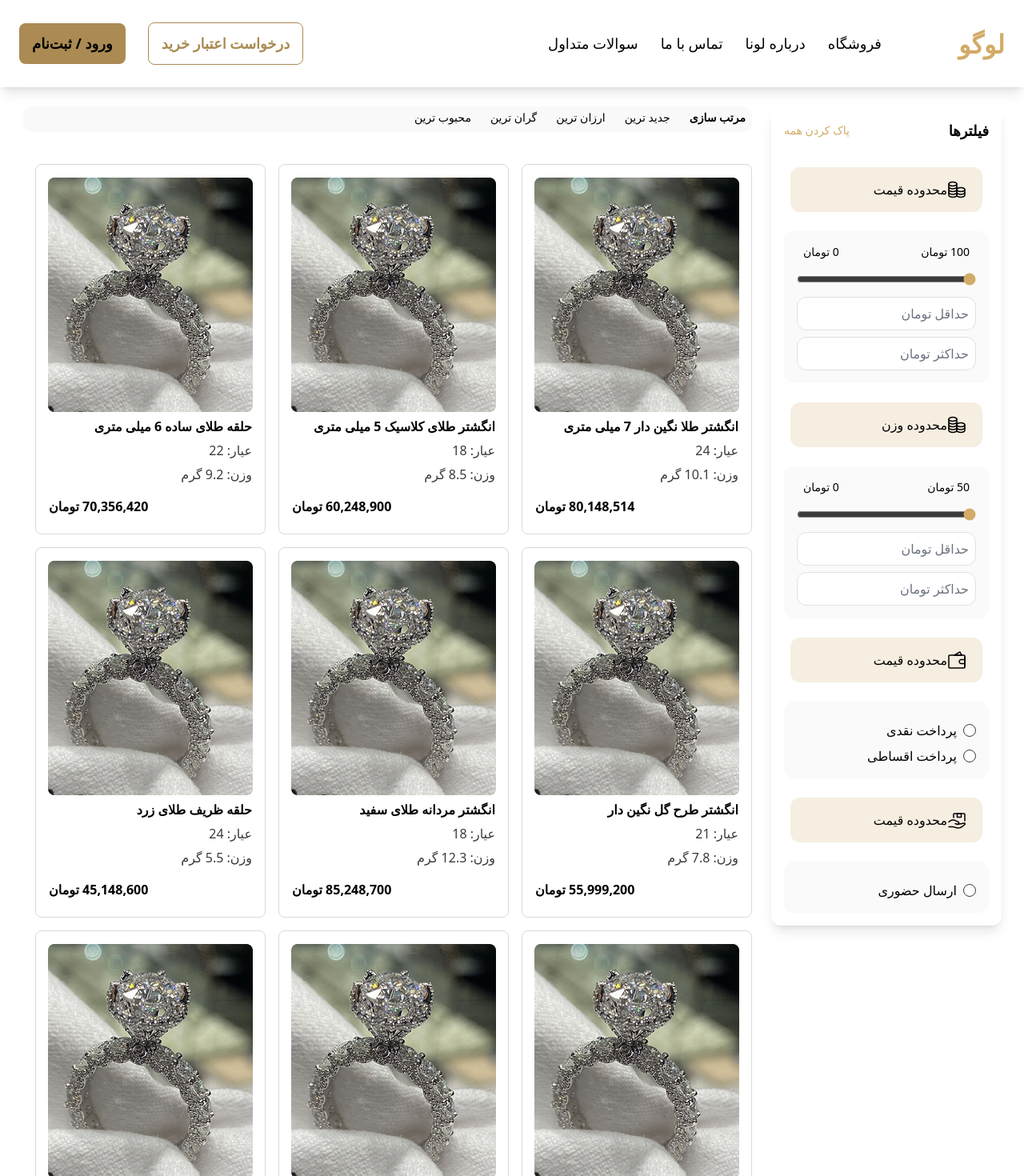
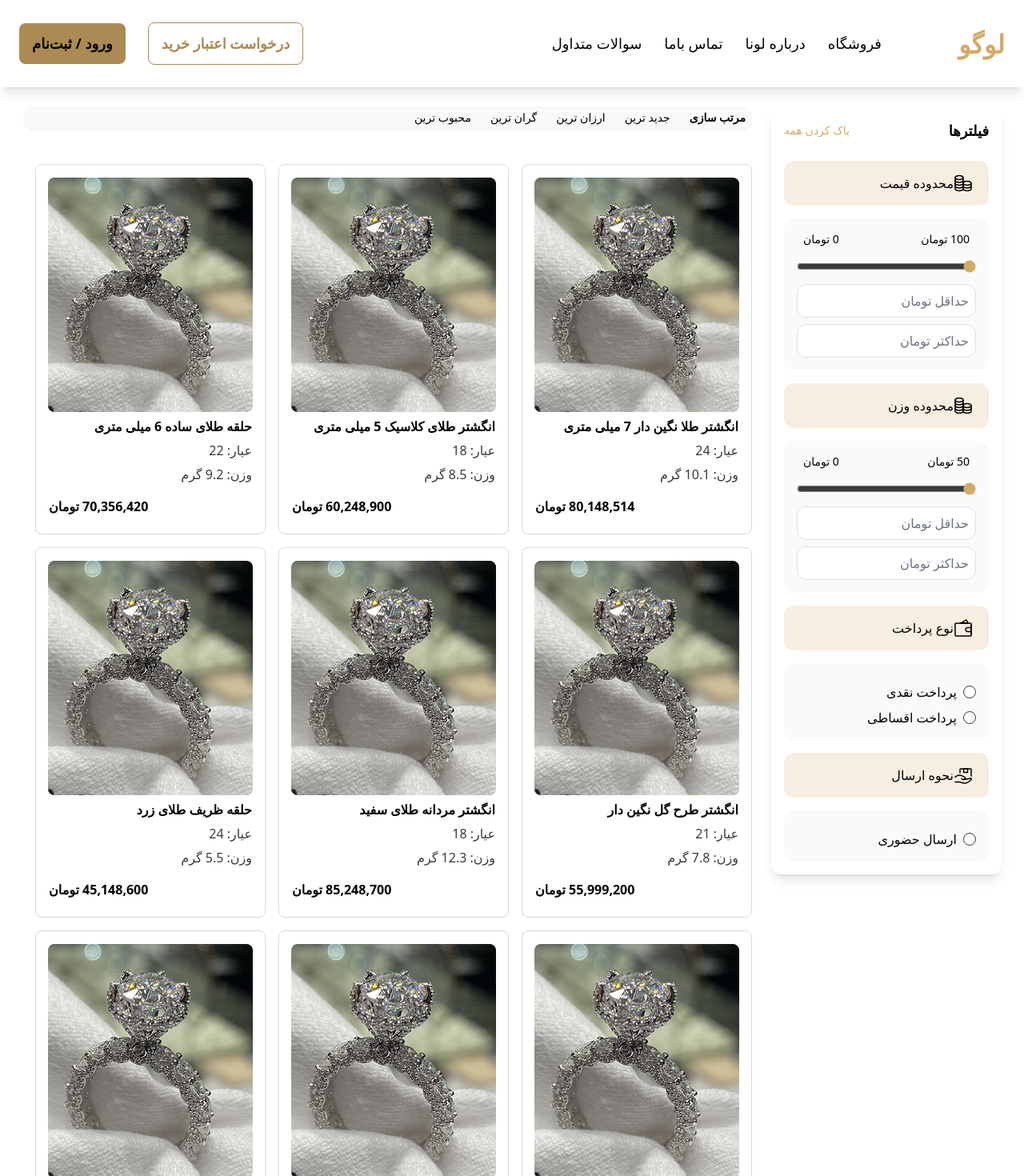
Before and after one commit to Spark-Code-Team/loana-gold, a Next.js app: page /Shop in a window 1280 px wide. Shown: the top 1470 px of the page at 80% size. Built offline with nearby package versions, Linux system fonts and the light colour scheme.

Commit message:
new update

```diff
--- /dev/null
+++ b/src/app/product/[productId]/page.js
@@ -0,0 +1,8 @@
+import SingleProductPage from "@/components/templates/SingleProductPage";
+
+const ProductId = () =>{
+    return(
+        <SingleProductPage/>
+    )
+}
+export default ProductId;
--- a/src/components/layout/homeLayout/HomeHeader.js
+++ b/src/components/layout/homeLayout/HomeHeader.js
@@ -1,4 +1,4 @@
-
+import Link from "next/link";
 const HomeHeader = () =>{
     return(
 
@@ -8,16 +8,19 @@ const HomeHeader = () =>{
 
             <div className="flex flex-row items-center gap-8 w-1/2">
 
+            <Link href="/" className="text-black text-[18px]">
             <div className="text-[#D2AB67] font-bold text-[32px]">لوگو</div>
+            </Link>
+
 
             <div>
 
                 <ul className="flex flex-row items-center space-x-7 space-x-reverse mr-8 pr-8">
 
-                <li> <a href="#" className="text-black text-[18px]"> فروشگاه </a> </li>
-                <li> <a href="#" className="text-black text-[18px]"> درباره لونا </a> </li>
-                <li> <a href="#" className="text-black text-[18px]"> تماس با ما </a> </li>
-                <li> <a href="#" className="text-black text-[18px]"> سوالات متداول </a> </li>
+                <li> <Link href="/Shop" className="text-black text-[18px]">فروشگاه</Link> </li>
+                <li> <Link href="/Shop" className="text-black text-[18px]">درباره لونا</Link> </li>
+                <li> <Link href="/ContactUs" className="text-black text-[18px]">تماس باما</Link> </li>
+                <li> <Link href="/FAQ" className="text-black text-[18px]">سوالات متداول</Link> </li>
 
                 </ul>
 
--- a/src/components/modules/shop/ProductsCard.js
+++ b/src/components/modules/shop/ProductsCard.js
@@ -1,4 +1,4 @@
-
+import Link from "next/link";
 import Image from "next/image";
 
 const products = [
@@ -86,6 +86,7 @@ const ProductsCard = () => {
      justify-between
      ">
       {products.map((product) => (
+        <Link key={product.id} href={`/product/${product.id}`} passHref>
         <div
           key={product.id}
           className="
@@ -128,6 +129,7 @@ const ProductsCard = () => {
             </div>
           </div>
         </div>
+        </Link>
       ))}
     </div>
   );
--- a/src/components/modules/shop/Sidebar.js
+++ b/src/components/modules/shop/Sidebar.js
@@ -51,7 +51,7 @@ export default function Sidebar() {
               gap-4
               ">
 
-            <div className="p-2">
+            <div className="w-64">
               <div className="
                flex
                items-center
@@ -123,7 +123,7 @@ export default function Sidebar() {
                 </div>
 
 
-            <div className="p-2">
+            <div className="w-64">
               <div className="
                flex
                items-center
@@ -194,7 +194,7 @@ export default function Sidebar() {
 
                 </div>
 
-            <div className="p-2">
+            <div className="w-64">
               <div className="
                flex
                items-center
@@ -204,7 +204,7 @@ export default function Sidebar() {
                font-medium
                ">
                 <Pay className="w-6 h-6 ml-2" />
-                <h3>محدوده قیمت</h3>
+                <h3> نوع پرداخت</h3>
               </div>
             </div>
 
@@ -252,7 +252,7 @@ export default function Sidebar() {
 
                 </div>
 
-            <div className="p-2">
+            <div className="w-64">
               <div className="
                flex
                items-center
@@ -262,7 +262,7 @@ export default function Sidebar() {
                font-medium
                ">
                 <Send className="w-6 h-6 ml-2" />
-                <h3>محدوده قیمت</h3>
+                <h3> نحوه ارسال</h3>
               </div>
             </div>
 
--- a/src/components/templates/FaqPage.js
+++ b/src/components/templates/FaqPage.js
@@ -19,22 +19,22 @@ const faqs = [
       ">
 
     <div>
-        <p2 className="md:font-bold md:text-base"> ثبت نام </p2>
+        <p className="md:font-bold md:text-base"> ثبت نام </p>
         <FAQList faqs={faqs} />
     </div>
 
     <div>
-        <p2 className="md:font-bold md:text-base">  پرداخت اقساطی </p2>
+        <p className="md:font-bold md:text-base">  پرداخت اقساطی </p>
         <FAQList faqs={faqs} />
     </div>
 
     <div>
-        <p2 className="md:font-bold md:text-base"> نحوه دریافت حضوری سفارش </p2>
+        <p className="md:font-bold md:text-base"> نحوه دریافت حضوری سفارش </p>
         <FAQList faqs={faqs} />
     </div>
 
     <div>
-        <p2 className="md:font-bold md:text-base"> نحوه ثبت کالا </p2>
+        <p className="md:font-bold md:text-base"> نحوه ثبت کالا </p>
         <FAQList faqs={faqs} />
     </div>
 
```
